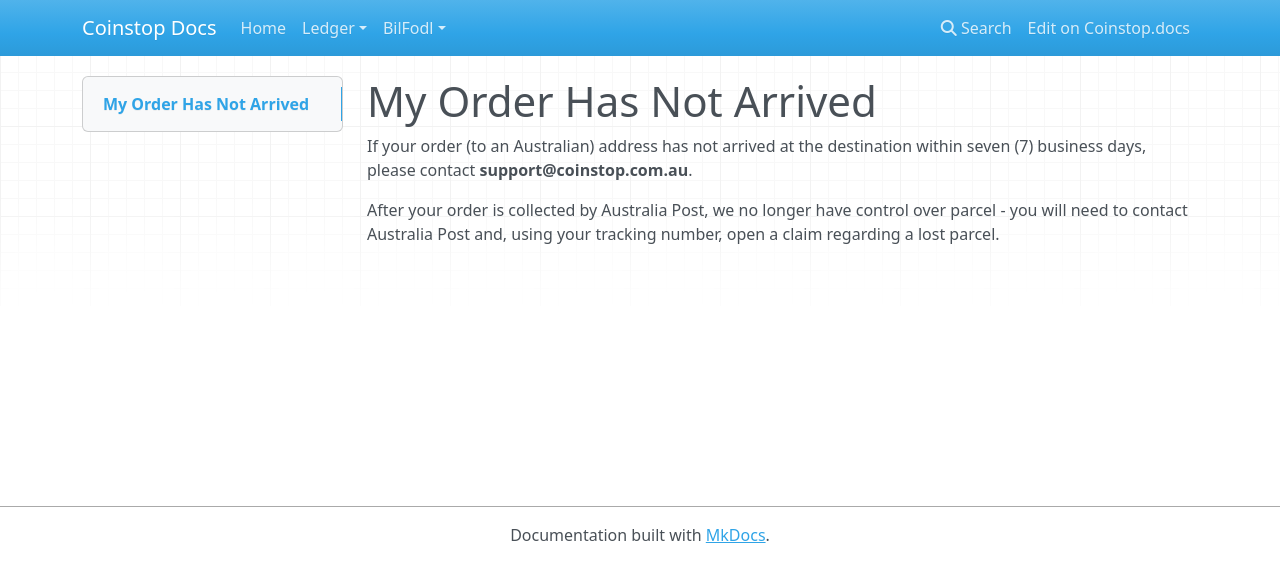
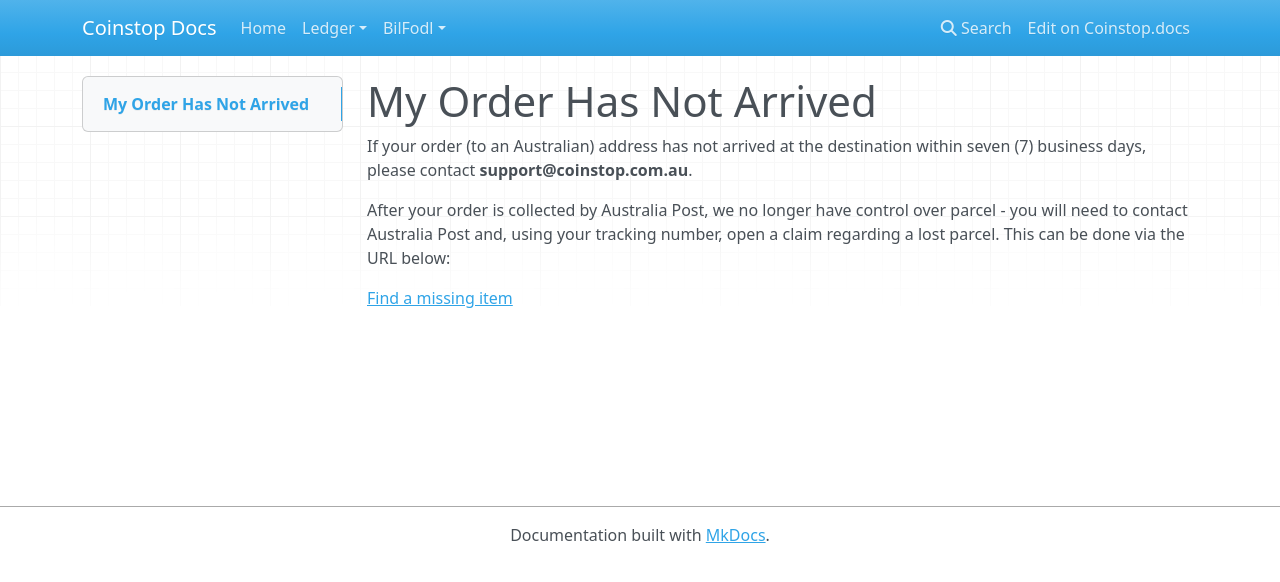
Before and after one commit to coinstopio/coinstopio.docs, an MkDocs documentation site: the page built from docs/ShippingDelivery/DomesticAUSShipping/MyOrderHasNotArrived.md, in a window 1280 px wide. Shown: the top 582 px of the page. Built offline with MkDocs 1.6.1, drawn with Linux system fonts in a browser that asks for light colours; nearby versions of some CDN libraries.

Commit message:
Update MyOrderHasNotArrived.md

```diff
--- a/docs/ShippingDelivery/DomesticAUSShipping/MyOrderHasNotArrived.md
+++ b/docs/ShippingDelivery/DomesticAUSShipping/MyOrderHasNotArrived.md
@@ -3,4 +3,6 @@
 
 If your order (to an Australian) address has not arrived at the destination within seven (7) business days, please contact **support@coinstop.com.au**.
 
-After your order is collected by Australia Post, we no longer have control over parcel - you will need to contact Australia Post and, using your tracking number, open a claim regarding a lost parcel.
+After your order is collected by Australia Post, we no longer have control over parcel - you will need to contact Australia Post and, using your tracking number, open a claim regarding a lost parcel. This can be done via the URL below:
+
+[Find a missing item](https://auspost.com.au/receiving/missing-damaged-or-delayed-items/find-a-missing-item)
```
